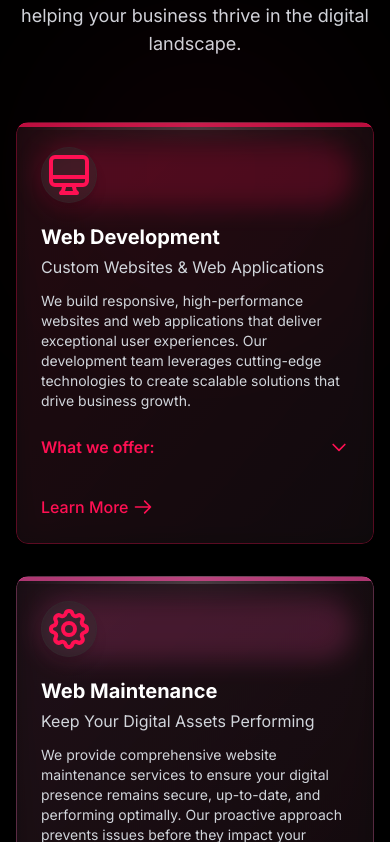
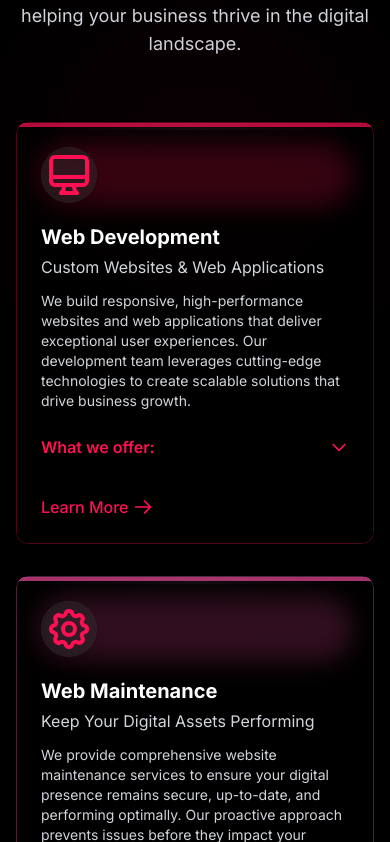
Before and after one commit to huzaifa-ibrar/webagency, a Next.js app: page / in a window 390 px wide. Shown: the part 2482-3324 px from the top of the page. Built offline with nearby package versions, Linux system fonts and the light colour scheme.

Commit message:
Fix navbar order and mobile service card readability

```diff
--- a/src/components/Navbar.tsx
+++ b/src/components/Navbar.tsx
@@ -91,6 +91,9 @@ const Navbar = () => {
     open: { opacity: 1, y: 0 }
   };
 
+  // Navigation items in correct order
+  const navItems = ['Home', 'About', 'Services', 'Portfolio', 'Contact'];
+
   // Only render complete component after mounting
   if (!mounted) {
     return <nav className="fixed w-full z-50 py-6"></nav>;
@@ -117,10 +120,11 @@ const Navbar = () => {
         </motion.div>
 
         <div className="hidden md:flex space-x-8">
-          {['Home', 'Services', 'Portfolio', 'About', 'Contact'].map((item, index) => (
+          {navItems.map((item, index) => (
             <motion.a
               key={item}
               href={`#${item.toLowerCase()}`}
+              onClick={(e) => handleSmoothScroll(e, `#${item.toLowerCase()}`)}
               variants={linkVariants}
               whileHover="hover"
               initial={{ opacity: 0, y: -20 }}
@@ -183,7 +187,7 @@ const Navbar = () => {
             className="md:hidden absolute top-full left-0 right-0 bg-black bg-opacity-95 backdrop-filter backdrop-blur-sm border-t border-netspire-gray/20 py-6 px-4 shadow-lg"
           >
             <div className="flex flex-col space-y-4">
-              {['Home', 'Services', 'Portfolio', 'About', 'Contact'].map((item) => (
+              {navItems.map((item) => (
                 <motion.a
                   key={item}
                   href={`#${item.toLowerCase()}`}
--- a/src/components/ServicesSection.tsx
+++ b/src/components/ServicesSection.tsx
@@ -22,9 +22,10 @@ const services = [
       'API Integrations',
       'Full-stack Development'
     ],
-    gradient: 'from-netspire-pink/30 to-pink-600/10',
+    gradient: 'from-netspire-pink/10 to-pink-600/5',
     border: 'border-netspire-pink/30',
-    accent: 'bg-netspire-pink'
+    accent: 'bg-netspire-pink',
+    textShadow: 'text-shadow-md'
   },
   {
     icon: (
@@ -44,9 +45,10 @@ const services = [
       'Regular Backups',
       'Analytics & Reporting'
     ],
-    gradient: 'from-pink-500/30 to-netspire-pink/10',
+    gradient: 'from-pink-500/10 to-netspire-pink/5',
     border: 'border-pink-400/30',
-    accent: 'bg-pink-500'
+    accent: 'bg-pink-500',
+    textShadow: ''
   },
   {
     icon: (
@@ -65,9 +67,10 @@ const services = [
       'Design Systems',
       'Accessibility Compliance'
     ],
-    gradient: 'from-rose-500/30 to-netspire-pink/10',
+    gradient: 'from-rose-500/10 to-netspire-pink/5',
     border: 'border-rose-400/30',
-    accent: 'bg-rose-500'
+    accent: 'bg-rose-500',
+    textShadow: ''
   },
   {
     icon: (
@@ -86,9 +89,10 @@ const services = [
       'App Store Optimization',
       'Ongoing Support & Updates'
     ],
-    gradient: 'from-netspire-pink/30 to-rose-600/10',
+    gradient: 'from-netspire-pink/10 to-rose-600/5',
     border: 'border-netspire-pink/30',
-    accent: 'bg-netspire-pink'
+    accent: 'bg-netspire-pink',
+    textShadow: ''
   }
 ];
 
@@ -250,7 +254,7 @@ const ServicesSection = () => {
               <div className="absolute inset-x-0 top-0 h-2 bg-gradient-to-r from-transparent via-white to-transparent opacity-20"></div>
 
               {/* 3D envelope effect */}
-              <div className={`h-full flex flex-col bg-netspire-gray/20 backdrop-filter backdrop-blur-md border ${service.border} rounded-xl p-6 sm:p-8 md:p-10 shadow-xl transition-all duration-300`}>
+              <div className={`h-full flex flex-col bg-netspire-black/80 backdrop-filter backdrop-blur-md border ${service.border} rounded-xl p-6 sm:p-8 md:p-10 shadow-xl transition-all duration-300`}>
                 {/* Card top accent */}
                 <div className={`absolute top-0 inset-x-0 h-1 ${service.accent} opacity-70`}></div>
 
@@ -262,7 +266,7 @@ const ServicesSection = () => {
                   </div>
                 </div>
 
-                <h3 className="text-xl sm:text-2xl md:text-3xl font-bold mb-1 sm:mb-2 transition-colors duration-300 text-white hover-text-pink">
+                <h3 className={`text-xl sm:text-2xl md:text-3xl font-bold mb-1 sm:mb-2 transition-colors duration-300 text-white hover-text-pink ${service.textShadow}`}>
                   {service.title}
                 </h3>
 
@@ -345,6 +349,9 @@ const ServicesSection = () => {
         .learn-more-link:hover .arrow-icon {
           transform: translateX(8px);
         }
+        .text-shadow-md {
+          text-shadow: 0 1px 3px rgba(0, 0, 0, 0.8);
+        }
       `}</style>
     </section>
   );
```
